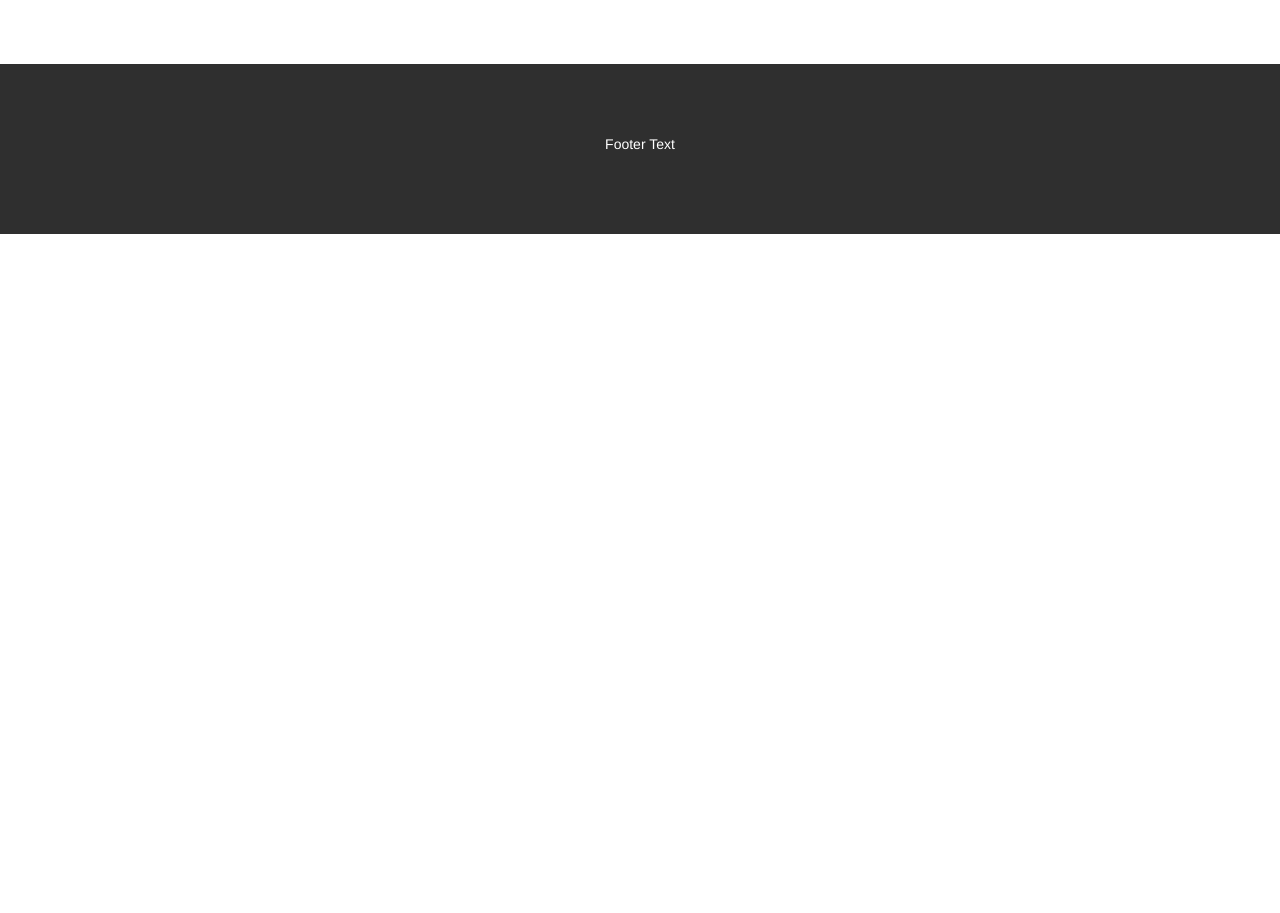
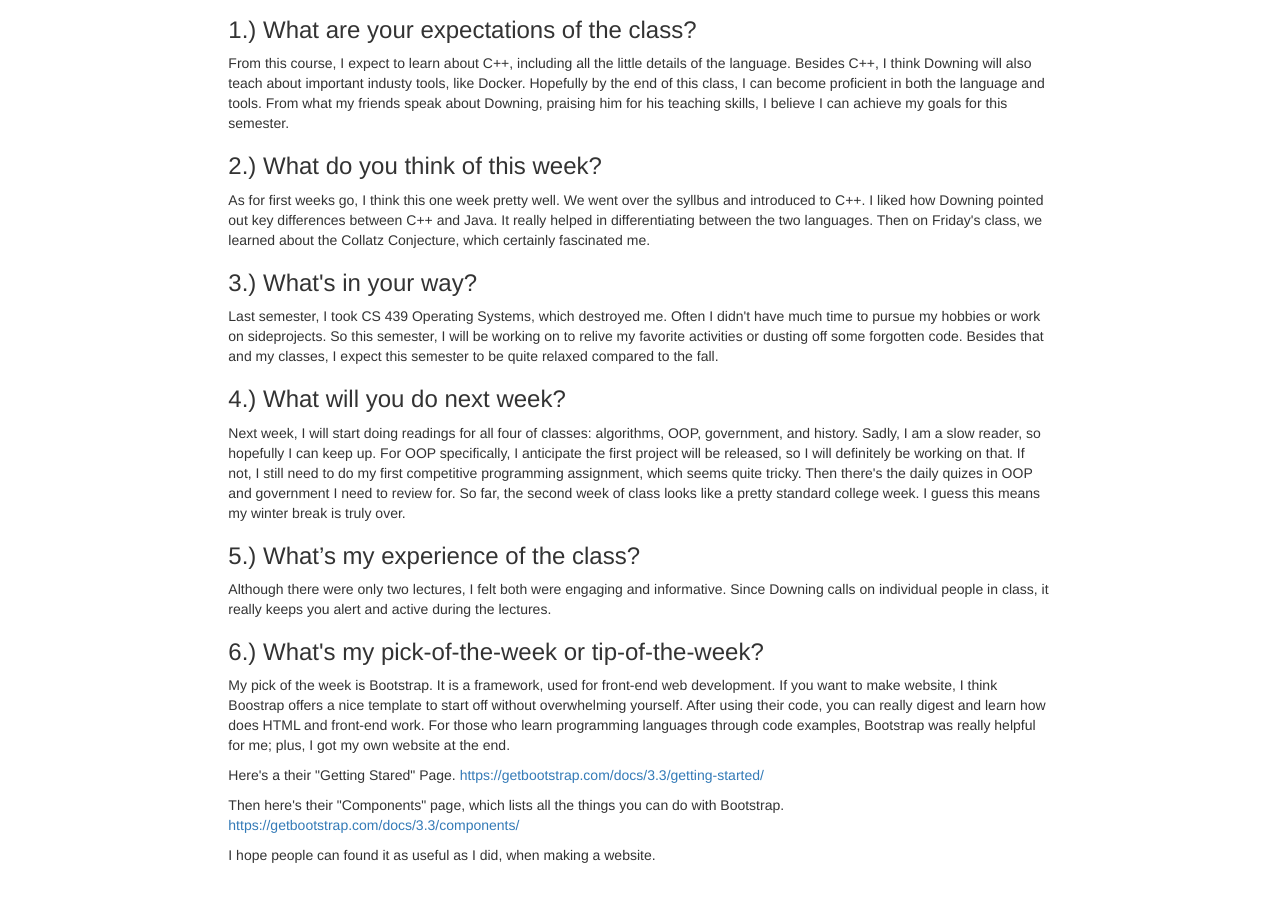
Before and after one commit to D-E-F-E-A-T/cathyhulu.github.io, a plain HTML site: page oop1.html in a window 1280 px wide. Shown: the part 515-1428 px from the top of the page. Before the commit the page ends 800 px from the top, so only its background shows below. Drawn offline with nearby package versions, Linux system fonts and the light colour scheme.

Commit message:
finish first blog post hopefully

```diff
--- a/main.css
+++ b/main.css
@@ -23,3 +23,8 @@ body {
 	background-color: #3a6787;
 	color: #labc9c;
 }
+
+.span {
+	font-size: large;
+
+}
--- a/oop1.html
+++ b/oop1.html
@@ -22,7 +22,7 @@
           </div>
           <ul class="nav navbar-nav">
             <li class="active"><a href="index.html">Home</a></li>
-            <li><a href="#">Resume</a></li>
+            <li><a href="https://www.dropbox.com/home?preview=catherine_lu_resume.pdf">Resume</a></li>
             <li><a href="cs371p.html">CS 371p Blog</a></li>
             <li><a href="#">Contact</a></li>
           </ul>
@@ -36,8 +36,51 @@
 	    </div>
 	    <div class="col-sm-8 text-left">
 	      <img src="CATHERINE.jpg" class="img-circle profile-pic" alt="Profile Picture">
-	      <h1>Week of 15 Jan - 21 Jan Post 1</h1>
-	      <p>In the spring of 2018, I took CS 371p Object-Oriented Programming. Taught by Professor Glenn Downing, he wanted us to created a blog describing our thoughts and experiences during the class. And so here is my blog showing my feelings of the class. There will be a new entry every week until the end of the semester. </p>
+        <h1>CS 371p Spring 2018: Catherine Lu</h1>
+	      <h2>Week of 15 Jan - 21 Jan Post 1</h2>
+	      <p>Here's my first blog post, let's see what I thought of the class so far. </p>
+        <h3>1.) What are your expectations of the class? </h3>
+        <p>From this course, I expect to learn about C++, including all the little details of the language.
+           Besides C++, I think Downing will also teach about important industy tools, like Docker.
+           Hopefully by the end of this class, I can become proficient in both the language and tools.
+           From what my friends speak about Downing, praising him for his teaching skills, I believe I can achieve my goals for this semester.
+        </p>
+        <h3>2.) What do you think of this week?</h3>
+        <p>As for first weeks go, I think this one week pretty well.
+           We went over the syllbus and introduced to C++.
+           I liked how Downing pointed out key differences between C++ and Java. It really helped in differentiating between the two languages.
+           Then on Friday's class, we learned about the Collatz Conjecture, which certainly fascinated me.
+        </p>
+        <h3>3.) What's in your way? </h3>
+        <p>Last semester, I took CS 439 Operating Systems, which destroyed me.
+           Often I didn't have much time to pursue my hobbies or work on sideprojects.
+           So this semester, I will be working on to relive my favorite activities or dusting off some forgotten code.
+           Besides that and my classes, I expect this semester to be quite relaxed compared to the fall.
+        </p>
+        <h3>4.) What will you do next week?</h3>
+        <p>Next week, I will start doing readings for all four of classes: algorithms, OOP, government, and history.
+           Sadly, I am a slow reader, so hopefully I can keep up.
+           For OOP specifically, I anticipate the first project will be released, so I will definitely be working on that.
+           If not, I still need to do my first competitive programming assignment, which seems quite tricky.
+           Then there's the daily quizes in OOP and government I need to review for.
+           So far, the second week of class looks like a pretty standard college week.
+           I guess this means my winter break is truly over.  </p>
+          <h3>5.) What’s my experience of the class? </h3>
+          <p>Although there were only two lectures, I felt both were engaging and informative.
+             Since Downing calls on individual people in class, it really keeps you alert and active during the lectures. <p>
+          <h3> 6.) What's my pick-of-the-week or tip-of-the-week? </h3>
+          <p>My pick of the week is Bootstrap.
+             It is a framework, used for front-end web development.
+             If you want to make website, I think Boostrap offers a nice template to start off without overwhelming yourself.
+             After using their code, you can really digest and learn how does HTML and front-end work.
+             For those who learn programming languages through code examples, Bootstrap was really helpful for me; plus, I got my own website at the end. </p>
+
+          <p> Here's a their "Getting Stared" Page. <a href ="https://getbootstrap.com/docs/3.3/getting-started/">https://getbootstrap.com/docs/3.3/getting-started/</a></p>
+
+          <p> Then here's their "Components" page, which lists all the things you can do with Bootstrap. <a href ="https://getbootstrap.com/docs/3.3/components/">https://getbootstrap.com/docs/3.3/components/</a></p>
+
+          <p>I hope people can found it as useful as I did, when making a website.</p>
+
 	    </div>
 	  </div>
 	</div>
```
Also changed, not shown: cs371p.html (+5 -2 lines), index.html (+16 -1 lines).
